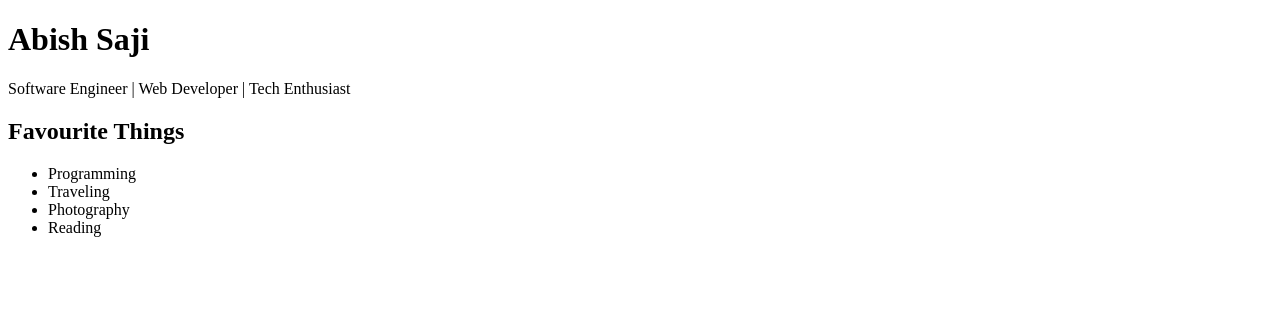
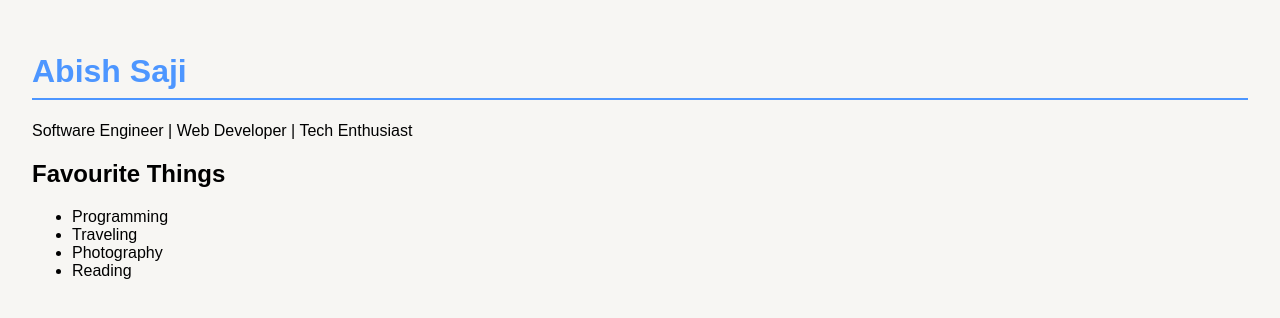
Before and after one commit to AbishSajiNMIMS/Anything, a plain HTML site: page profile-card.html in a window 1280 px wide. Drawn offline with Linux system fonts and the light colour scheme.

Commit message:
Created new css file

```diff
--- a/profile-card.html
+++ b/profile-card.html
@@ -3,6 +3,7 @@
 <head>
     <meta charset="UTF-8">
     <title>My Profile Card</title>
+    <link rel="stylesheet" href="style.css">
 </head>
 <body>
     <h1>Abish Saji</h1>
--- /dev/null
+++ b/style.css
@@ -0,0 +1,13 @@
+/* style.css */
+body {
+    font-family: sans-serif;
+    background-color: #f7f6f3;
+    margin: 0;
+    padding: 2rem;
+}
+
+h1 {
+    color: #4d96ff;
+    padding-bottom: 0.5rem;
+    border-bottom: 2px solid #4d96ff;
+}
```
